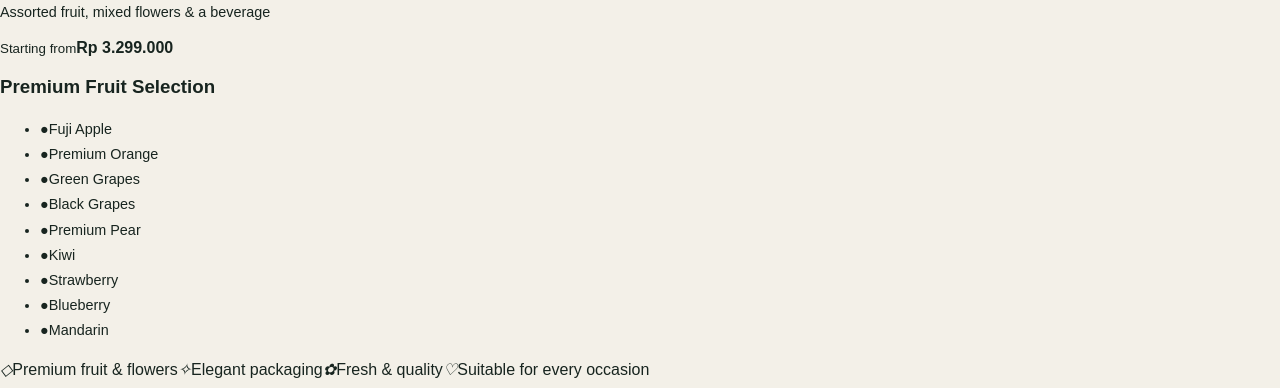
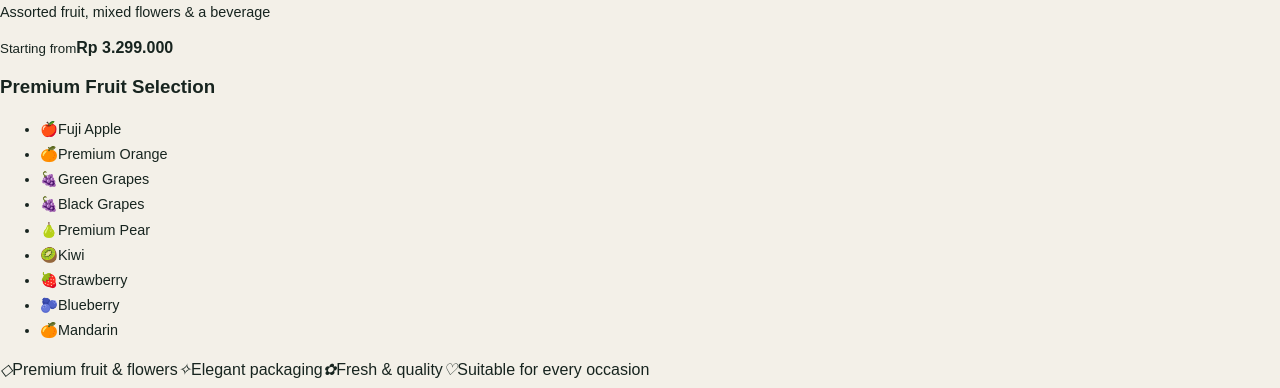
Before and after one commit to Shawon986/Vehicle_renting_Indonesia, a Next.js app: page /en/services/gift-boxes in a window 1280 px wide. Shown: the part 2820-3208 px from the top of the page. Built offline with nearby package versions, Linux system fonts and the light colour scheme; no server answers.

Commit message:
Add fruit icons to gift selection

```diff
--- a/components/ServiceLandingPage.tsx
+++ b/components/ServiceLandingPage.tsx
@@ -103,7 +103,7 @@ export function ServiceLandingPage({locale,service,enabled=false}:{locale:Locale
  {giftCatalog?<section className="gift-package-section" aria-labelledby="gift-package-title">
   <div className="gift-package-heading"><p className="eyebrow dark-eyebrow"><span>04</span>{locale==="zh"?"礼盒系列":locale==="id"?"PILIHAN HAMPERS":"GIFT COLLECTION"}</p><h2 id="gift-package-title">{giftCatalog.heading}</h2><p>{giftCatalog.intro}</p></div>
   <div className="gift-package-grid">{giftCatalog.packages.map((item,i)=><article className="gift-package-card" key={item.name}><span className="gift-package-number">0{i+1} / {locale==="zh"?"类别":locale==="id"?"KATEGORI":"CATEGORY"}</span><h3>{item.name}</h3><p className="gift-package-size">{item.size}</p><p className="gift-package-description">{item.description}</p><div className="gift-package-price"><small>{giftCatalog.from}</small><strong>{item.price}</strong></div></article>)}</div>
-  <div className="gift-fruit-selection"><h3>{giftCatalog.fruitHeading}</h3><ul>{giftCatalog.fruits.map((fruit,i)=><li key={fruit}><span className={"gift-fruit-icon gift-fruit-icon-"+i} aria-hidden="true">●</span><span>{fruit}</span></li>)}</ul></div>
+  <div className="gift-fruit-selection"><h3>{giftCatalog.fruitHeading}</h3><ul>{giftCatalog.fruits.map((fruit,i)=><li key={fruit}><span className={"gift-fruit-icon gift-fruit-icon-"+i} aria-hidden="true">{["🍎","🍊","🍇","🍇","🍐","🥝","🍓","🫐","🍊"][i]}</span><span>{fruit}</span></li>)}</ul></div>
   <div className="gift-benefits">{giftCatalog.benefits.map((benefit,i)=><span key={benefit}><i aria-hidden="true">{["◇","✧","✿","♡"][i]}</i>{benefit}</span>)}</div>
   <p className="gift-package-disclaimer">{giftCatalog.disclaimer}</p>
  </section>:null}
```
